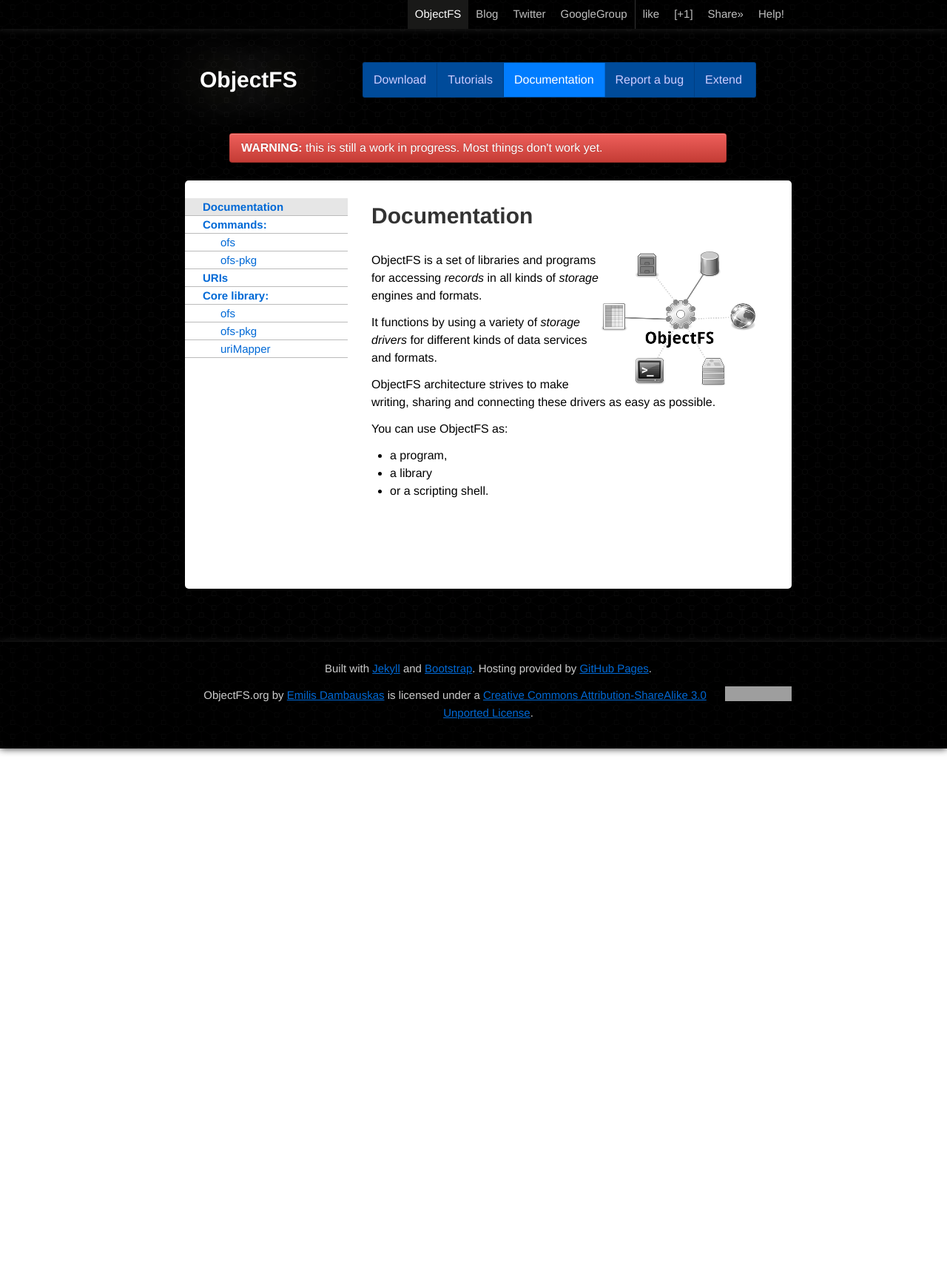
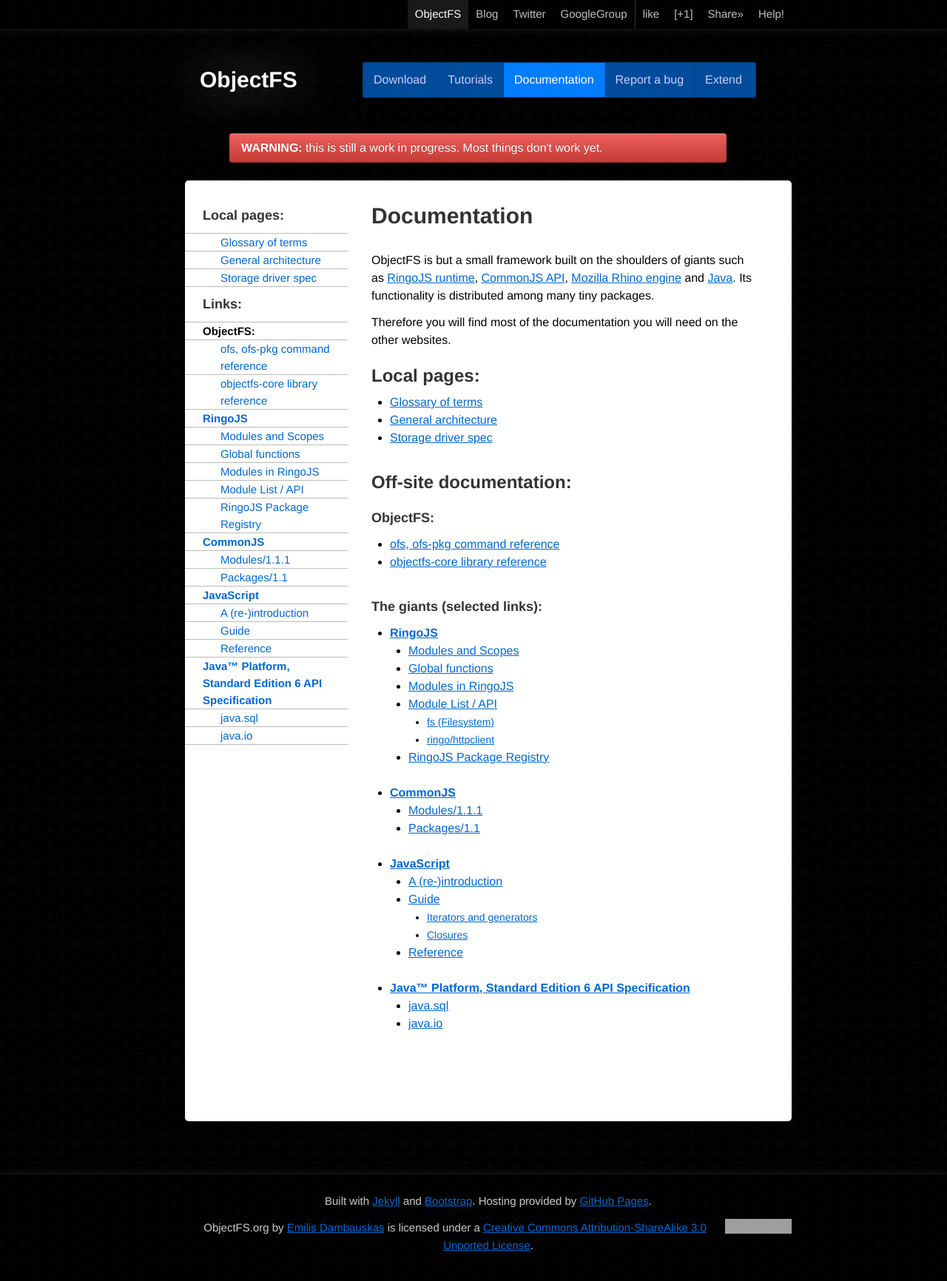
Before and after one commit to emilis/objectfs.org, a Jekyll site: the page built from docs/index.html, in a window 1280 px wide. Shown: the whole page at 74% size. Built offline with Jekyll 4.4.1, drawn with Linux system fonts in a browser that asks for light colours; grey boxes are pictures that could not be loaded.

Commit message:
Added documentation links and created structure for the section.

```diff
--- a/_includes/menus/objectfs/documentation.html
+++ b/_includes/menus/objectfs/documentation.html
@@ -1,16 +1,49 @@
 <ul class="span4">
-    {% if page.menu_id == 'documentation' %}<li class="active">{% else %}<li>{% endif %}
-        <a href="/learn/">Documentation</a></li>
-    <li><a href="/learn/commands/">Commands:</a></li>
+    <li><h3>Local pages:</h3></li>
+<ul>
+    <li><a href="/docs/glossary.html">Glossary of terms</a></li>
+    <li><a href="/docs/architecture.html">General architecture</a></li>
+    <li><a href="/docs/storage-driver.html">Storage driver spec</a></li>
+</ul>
+    <li><h3>Links:</h3></li>
+    <!-- Include from docs/index.html: -->
+    <li><span>ObjectFS:</span></li>
     <ul>
-        <li><a href="/learn/commands/ofs/">ofs</a></li>
-        <li><a href="/learn/commands/ofs-pkg/">ofs-pkg</a></li>
+    <li><a href="https://github.com/emilis/objectfs#readme">ofs, ofs-pkg command reference</a></li>
+    <li><a href="https://github.com/emilis/objectfs-core#readme">objectfs-core library reference</a></li>
     </ul>
-    <li><a href="/learn/uris/">URIs</a></li>
-    <li><a href="/learn/lib/">Core library:</a></li>
+    <!-- Include from docs/index.html: -->
+    <li><a href="http://ringojs.org/">RingoJS</a></li>
     <ul>
-        <li><a href="/learn/lib/ofs/">ofs</a></li>
-        <li><a href="/learn/lib/ofs-pkg/">ofs-pkg</a></li>
-        <li><a href="/learn/lib/uriMapper/">uriMapper</a></li>
+        <li><a href="http://ringojs.org/wiki/Modules_and_Scopes">Modules and Scopes</a></li>
+        <li><a href="http://ringojs.org/wiki/Globals">Global functions</a></li>
+        <li><a href="http://ringojs.org/wiki/Modules_in_RingoJS">Modules in RingoJS</a></li>
+        <li><a href="http://ringojs.org/api/v0.8/">Module List / API</a></li>
+        <ul>
+            <li><a href="http://ringojs.org/api/v0.8/fs/">fs (Filesystem)</a></li>
+            <li><a href="http://ringojs.org/api/v0.8/ringo/httpclient/">ringo/httpclient</a></li>
+        </ul>
+        <li><a href="http://ringojs.org/wiki/Packages">RingoJS Package Registry</a></li>
+    </ul>
+    <li><a href="http://wiki.commonjs.org/wiki/CommonJS">CommonJS</a></li>
+    <ul>
+        <li><a href="http://wiki.commonjs.org/wiki/Modules/1.1.1">Modules/1.1.1</a></li>
+        <li><a href="http://wiki.commonjs.org/wiki/Packages/1.1">Packages/1.1</a></li>
+    </ul>
+    <li><a href="https://developer.mozilla.org/en/JavaScript">JavaScript</a></li>
+    <ul>
+        <li><a href="https://developer.mozilla.org/en/JavaScript/A_re-introduction_to_JavaScript">A (re-)introduction</a></li>
+        <li><a href="https://developer.mozilla.org/en/JavaScript/Guide">Guide</a></li>
+        <ul>
+            <li><a href="https://developer.mozilla.org/en/JavaScript/Guide/Iterators_and_Generators">Iterators and generators</a></li>
+            <li><a href="https://developer.mozilla.org/en/JavaScript/Guide/Closures">Closures</a></li>
+        </ul>
+        <li><a href="https://developer.mozilla.org/en/JavaScript/Reference">Reference</a></li>
+    </ul>
+    <li><a href="http://download.oracle.com/javase/6/docs/api/index.html">Java™ Platform, Standard Edition 6
+        API Specification</a></li>
+    <ul>
+        <li><a href="http://download.oracle.com/javase/6/docs/api/index.html?java/sql/package-summary.html">java.sql</a></li>
+        <li><a href="http://download.oracle.com/javase/6/docs/api/index.html?java/io/package-summary.html">java.io</a></li>
     </ul>
 </ul>
--- a/docs/index.html
+++ b/docs/index.html
@@ -5,15 +5,59 @@
 title: Documentation
 ---
 
-<p><img src="/files/images/illustration.png" align="right">ObjectFS is a set of libraries and programs for accessing <em>records</em> in all kinds of <em>storage</em> engines and formats.</p>
+<p>ObjectFS is but a small framework built on the shoulders of giants such as <a href="http://ringojs.org/">RingoJS runtime</a>, <a href="http://commonjs.org/">CommonJS API</a>, <a href="http://www.mozilla.org/rhino/">Mozilla Rhino engine</a> and <a href="http://www.java.com/">Java</a>. Its functionality is distributed among many tiny packages.</p>
 
-<p>It functions by using a variety of <em>storage drivers</em> for different kinds of data services and formats.</p>
+<p>Therefore you will find most of the documentation you will need on the other websites.</p>
 
-<p>ObjectFS architecture strives to make writing, sharing and connecting these drivers as easy as possible.</p>
+<h2>Local pages:</h2>
 
-<p>You can use ObjectFS as:</p>
 <ul>
-    <li>a program,</li>
-    <li>a library</li>
-    <li>or a scripting shell.</li>
+    <li><a href="/docs/glossary.html">Glossary of terms</a></li>
+    <li><a href="/docs/architecture.html">General architecture</a></li>
+    <li><a href="/docs/storage-driver.html">Storage driver spec</a></li>
 </ul>
+
+<h2>Off-site documentation:</h2>
+
+<h3>ObjectFS:</h3>
+<ul>
+    <li><a href="https://github.com/emilis/objectfs#readme">ofs, ofs-pkg command reference</a></li>
+    <li><a href="https://github.com/emilis/objectfs-core#readme">objectfs-core library reference</a></li>
+</ul>
+
+<h3>The giants (selected links):</h3>
+<ul id="docs-links">
+    <li><a href="http://ringojs.org/">RingoJS</a></li>
+    <ul>
+        <li><a href="http://ringojs.org/wiki/Modules_and_Scopes">Modules and Scopes</a></li>
+        <li><a href="http://ringojs.org/wiki/Globals">Global functions</a></li>
+        <li><a href="http://ringojs.org/wiki/Modules_in_RingoJS">Modules in RingoJS</a></li>
+        <li><a href="http://ringojs.org/api/v0.8/">Module List / API</a></li>
+        <ul>
+            <li><a href="http://ringojs.org/api/v0.8/fs/">fs (Filesystem)</a></li>
+            <li><a href="http://ringojs.org/api/v0.8/ringo/httpclient/">ringo/httpclient</a></li>
+        </ul>
+        <li><a href="http://ringojs.org/wiki/Packages">RingoJS Package Registry</a></li>
+    </ul>
+    <li><a href="http://wiki.commonjs.org/wiki/CommonJS">CommonJS</a></li>
+    <ul>
+        <li><a href="http://wiki.commonjs.org/wiki/Modules/1.1.1">Modules/1.1.1</a></li>
+        <li><a href="http://wiki.commonjs.org/wiki/Packages/1.1">Packages/1.1</a></li>
+    </ul>
+    <li><a href="https://developer.mozilla.org/en/JavaScript">JavaScript</a></li>
+    <ul>
+        <li><a href="https://developer.mozilla.org/en/JavaScript/A_re-introduction_to_JavaScript">A (re-)introduction</a></li>
+        <li><a href="https://developer.mozilla.org/en/JavaScript/Guide">Guide</a></li>
+        <ul>
+            <li><a href="https://developer.mozilla.org/en/JavaScript/Guide/Iterators_and_Generators">Iterators and generators</a></li>
+            <li><a href="https://developer.mozilla.org/en/JavaScript/Guide/Closures">Closures</a></li>
+        </ul>
+        <li><a href="https://developer.mozilla.org/en/JavaScript/Reference">Reference</a></li>
+    </ul>
+    <li><a href="http://download.oracle.com/javase/6/docs/api/index.html">Java™ Platform, Standard Edition 6
+        API Specification</a></li>
+    <ul>
+        <li><a href="http://download.oracle.com/javase/6/docs/api/index.html?java/sql/package-summary.html">java.sql</a></li>
+        <li><a href="http://download.oracle.com/javase/6/docs/api/index.html?java/io/package-summary.html">java.io</a></li>
+    </ul>
+</ul>
--- a/files/style.css
+++ b/files/style.css
@@ -283,4 +283,8 @@
 .page-menu li h3{line-height:47px;padding:0 24px;}
 .page-menu li.active a,.page-menu li.active span,.page-menu li a:hover{background-color:#e6e6e6;}
 .page-menu>ul>li{font-weight:bold;}
-.page-menu ul ul{margin-left:0;}.page-menu ul ul li{font-weight:normal;}.page-menu ul ul li a{padding:0 0 0 48px;}
+.page-menu ul ul{margin-left:0;}.page-menu ul ul ul{display:none;}
+.page-menu ul ul li{font-weight:normal;}.page-menu ul ul li a{padding:0 0 0 48px;}
+#docs-links>li{font-weight:bold;}
+#docs-links ul{font-weight:normal;margin-bottom:24px;}
+#docs-links ul ul{font-size:14px;margin-bottom:0;}
```
Also changed, not shown: files/less/site.less (+18 -0 lines).
